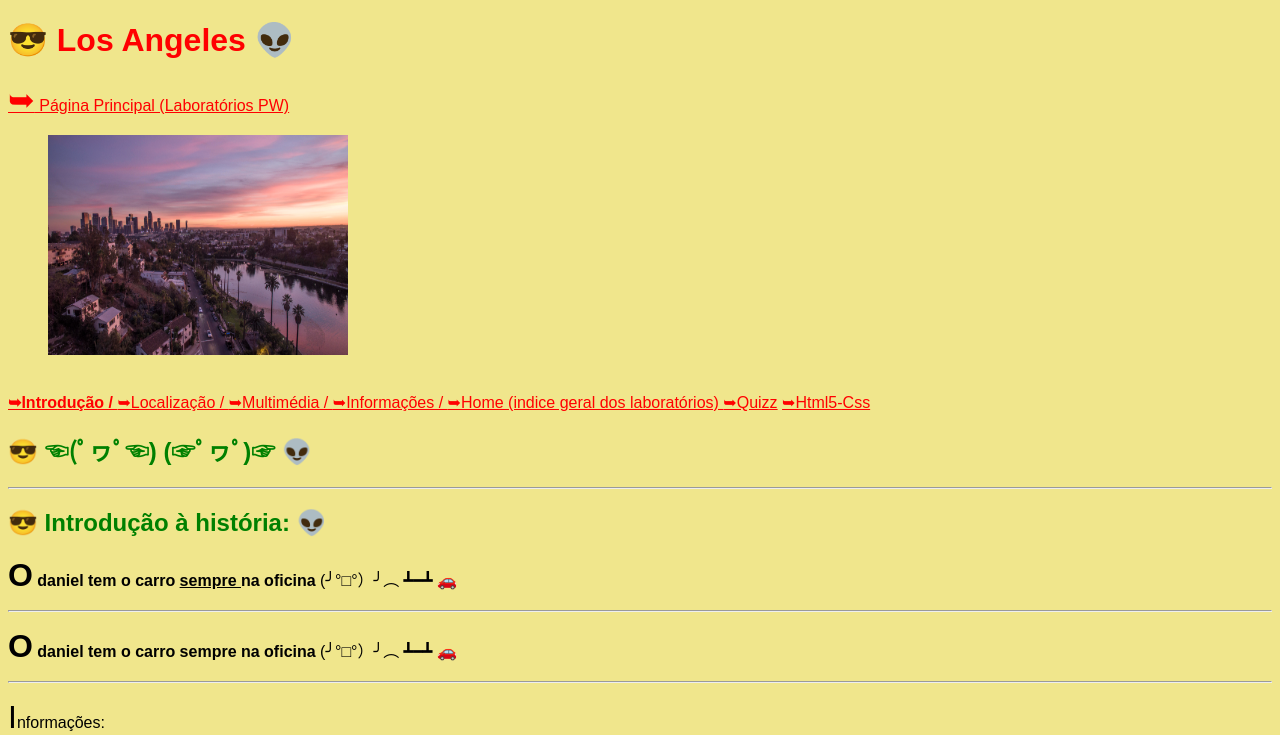
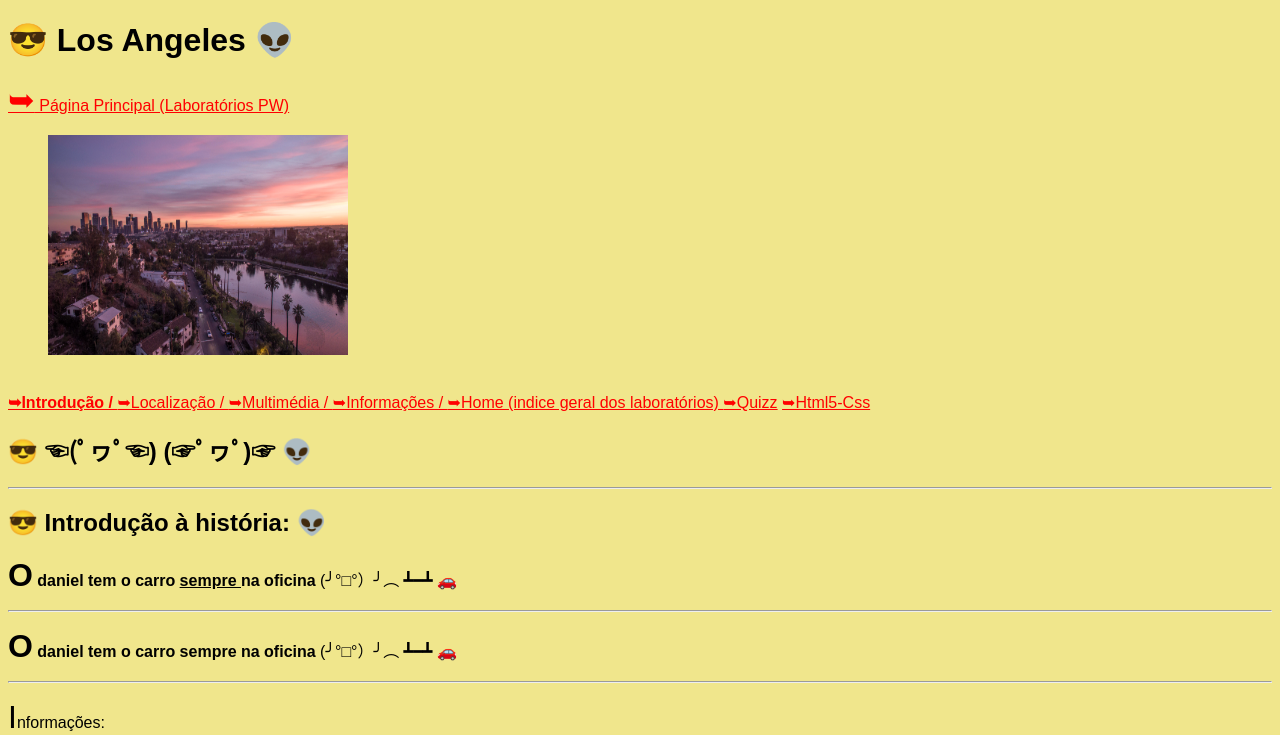
Before and after one commit to ricardocleto22006526/pw-labs-RicardoCleto-a22006526, a PHP site: page /lab3/index.html in a window 1280 px wide. Shown: the top 735 px of the page. Run offline with PHP 8.4, Linux system fonts and the light colour scheme.

Commit message:
Corrigidos erros de CSS

```diff
--- a/lab3/estilos.css
+++ b/lab3/estilos.css
@@ -25,12 +25,7 @@ h3:after{ /* Tipo */
 }
 
 h2:before{ /* Tipo */
-    color: GoldenRod;
-    content: "😎";
-}
-
-h2{ /* Tipo */
-    color: Green;
+    color: green;
     content: "😎";
 }
 
@@ -39,10 +34,6 @@ h2:after{ /* Tipo */
 }
 
 h1:before{ /* Tipo */
-    content: "😎";
-}
-
-h1{ /* Tipo */
     color: Red;
     content: "😎";
 }
@@ -50,7 +41,6 @@ h1{ /* Tipo */
 h1:after{ /* Tipo */
     content: "👽";
 }
-
 
 .important{ /* Classe */
     font-weight: bold;
```
